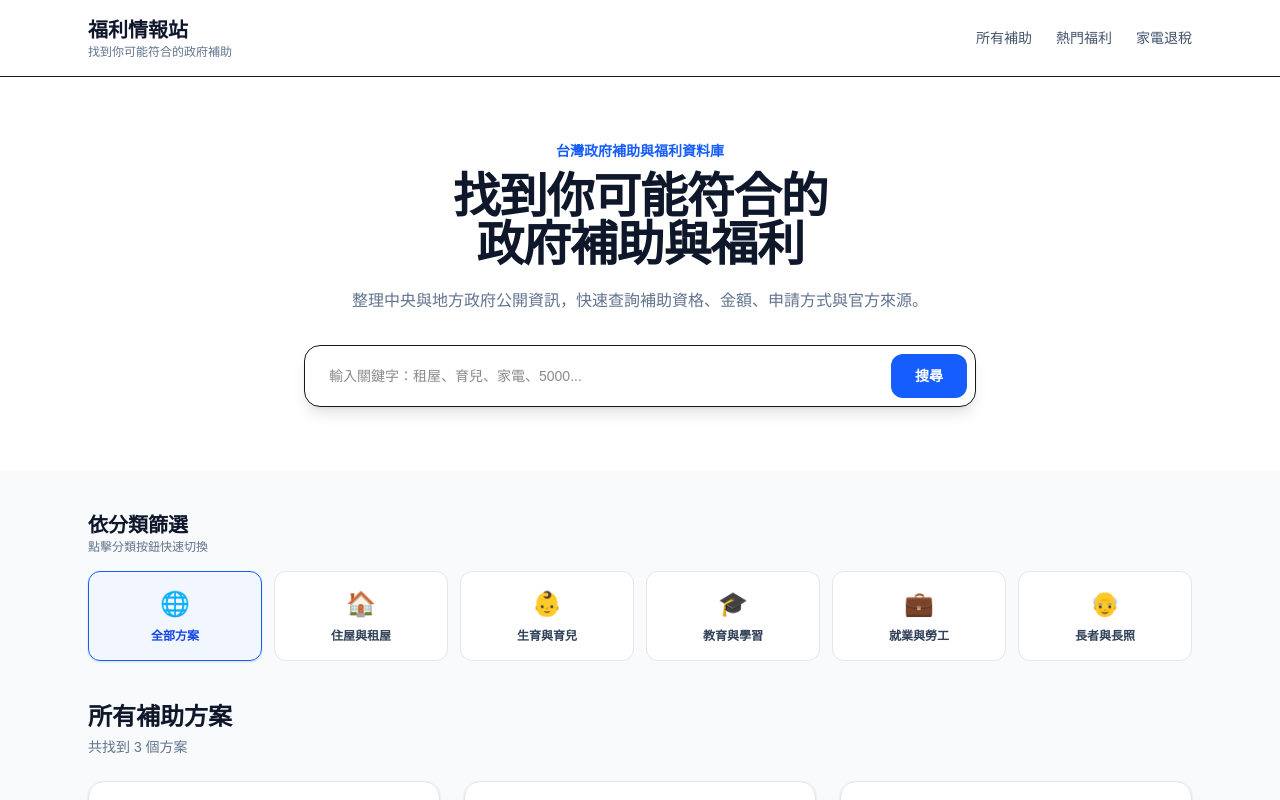
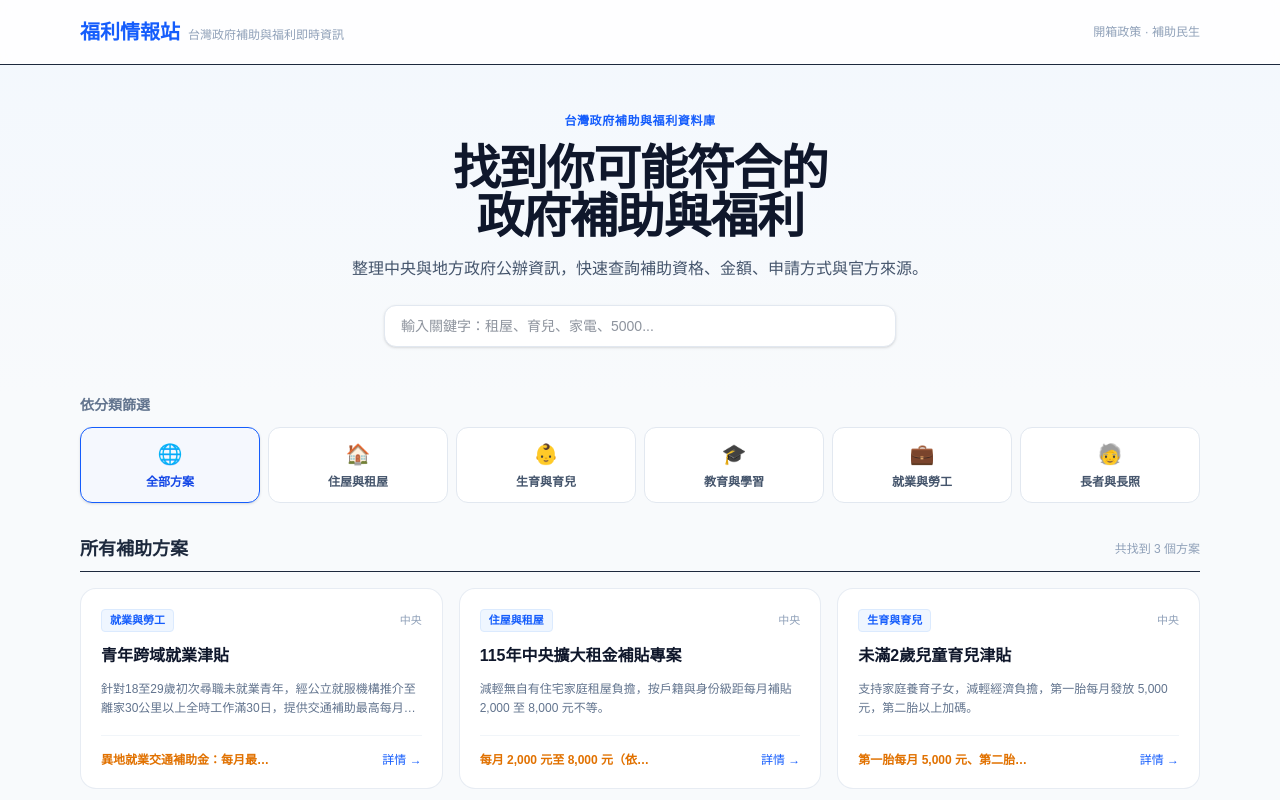
Before and after one commit to StanHung104/government-benefits, a Next.js app: page / in a window 1280 px wide. Shown: the top 800 px of the page. Built offline with nearby package versions, Linux system fonts and the light colour scheme; no server answers; the database is empty.

Commit message:
feat: enable live client-side data syncing with supabase

```diff
--- a/app/page.tsx
+++ b/app/page.tsx
@@ -1,199 +1,202 @@
+// app/page.tsx - Version 1.1
 "use client";
 
-import { useState } from "react";
+import { useState, useMemo, useEffect } from "react";
 import Link from "next/link";
-import { PROGRAMS, Program } from "@/lib/data";
+import { PROGRAMS as initialPrograms, Program } from "@/lib/data";
+import { supabase } from "@/lib/supabase";
+
+const CATEGORIES = [
+  { code: "all", name: "全部方案", icon: "🌐" },
+  { code: "housing", name: "住屋與租屋", icon: "🏠" },
+  { code: "childcare", name: "生育與育兒", icon: "👶" },
+  { code: "education", name: "教育與學習", icon: "🎓" },
+  { code: "employment", name: "就業與勞工", icon: "💼" },
+  { code: "elderly", name: "長者與長照", icon: "🧓" },
+];
 
 export default function Home() {
-  const [searchTerm, setSearchTerm] = useState("");
-  const [selectedCategory, setSelectedCategory] = useState<string>("ALL");
+  const [programs, setPrograms] = useState<Program[]>(initialPrograms);
+  const [selectedCategory, setSelectedCategory] = useState("all");
+  const [searchQuery, setSearchQuery] = useState("");
+  const [isSyncing, setIsSyncing] = useState(false);
 
-  const categories = [
-    { icon: "🌐", name: "全部方案", code: "ALL" },
-    { icon: "🏠", name: "住屋與租屋", code: "housing" },
-    { icon: "👶", name: "生育與育兒", code: "childcare" },
-    { icon: "🎓", name: "教育與學習", code: "education" },
-    { icon: "💼", name: "就業與勞工", code: "employment" },
-    { icon: "👴", name: "長者與長照", code: "elderly" },
-  ];
+  // 客戶端載入時即時向 Supabase 抓取最新資料
+  useEffect(() => {
+    async function fetchLatestPrograms() {
+      if (!supabase) return;
+      try {
+        setIsSyncing(true);
+        const { data, error } = await supabase
+          .from("programs")
+          .select("*")
+          .order("id", { ascending: false });
 
-  // 根據搜尋文字與分類進行即時篩選
-  const filteredPrograms = PROGRAMS.filter((item: Program) => {
-    const matchesSearch =
-      searchTerm.trim() === "" ||
-      item.name.toLowerCase().includes(searchTerm.toLowerCase()) ||
-      item.summary.toLowerCase().includes(searchTerm.toLowerCase()) ||
-      item.provider_agency.toLowerCase().includes(searchTerm.toLowerCase());
+        if (error) {
+          console.warn("Supabase 讀取異常，保留本地資料備援:", error.message);
+          return;
+        }
 
-    const matchesCategory =
-      selectedCategory === "ALL" || item.category_code === selectedCategory;
+        if (data && data.length > 0) {
+          setPrograms(data as Program[]);
+        }
+      } catch (err) {
+        console.warn("無法連線至 Supabase，維持展示本機快照:", err);
+      } finally {
+        setIsSyncing(false);
+      }
+    }
 
-    return matchesSearch && matchesCategory;
+    fetchLatestPrograms();
+  }, []);
+
+  const filteredPrograms = useMemo(() => {
+    return programs.filter((item) => {
+      const matchCategory =
+        selectedCategory === "all" || item.category_code === selectedCategory;
+      const matchSearch =
+        searchQuery === "" ||
+        item.name.toLowerCase().includes(searchQuery.toLowerCase()) ||
+        item.summary.toLowerCase().includes(searchQuery.toLowerCase()) ||
+        item.amount_desc.toLowerCase().includes(searchQuery.toLowerCase());
+      return matchCategory && matchSearch;
     });
+  }, [programs, selectedCategory, searchQuery]);
 
   return (
-    <main className="min-h-screen bg-slate-50">
-      {/* 頂部導航 */}
-      <header className="border-b bg-white">
-        <div className="mx-auto flex max-w-6xl items-center justify-between px-6 py-4">
+    <div className="min-h-screen bg-slate-50 text-slate-800">
+      {/* 導覽列 */}
+      <header className="border-b bg-white/80 backdrop-blur sticky top-0 z-50">
+        <div className="max-w-6xl mx-auto px-4 h-16 flex items-center justify-between">
           <div>
-            <div className="text-xl font-bold text-slate-900">福利情報站</div>
-            <div className="text-xs text-slate-500">找到你可能符合的政府補助</div>
+            <span className="font-extrabold text-xl text-blue-600">福利情報站</span>
+            <span className="text-xs text-slate-400 block sm:inline sm:ml-2">
+              台灣政府補助與福利即時資訊
+            </span>
           </div>
-
-          <nav className="flex gap-6 text-sm text-slate-600">
-            <button
-              onClick={() => {
-                setSelectedCategory("ALL");
-                setSearchTerm("");
-              }}
-              className="hover:text-blue-600"
-            >
-              所有補助
-            </button>
-            <a href="#" className="hover:text-blue-600">熱門福利</a>
-            <a href="#" className="hover:text-blue-600">家電退稅</a>
-          </nav>
+          <div className="text-xs text-slate-400 flex items-center gap-2">
+            {isSyncing && <span className="animate-pulse text-blue-500">● 雲端同步中</span>}
+            <span>開箱政策 · 補助民生</span>
+          </div>
         </div>
       </header>
 
-      {/* Hero 區塊與搜尋框 */}
-      <section className="bg-white">
-        <div className="mx-auto max-w-6xl px-6 py-16 text-center">
-          <p className="mb-3 text-sm font-semibold text-blue-600">
+      {/* 主橫幅 */}
+      <section className="py-12 px-4 text-center bg-gradient-to-b from-blue-50/50 to-transparent">
+        <div className="max-w-3xl mx-auto space-y-4">
+          <p className="text-xs font-semibold tracking-wider text-blue-600 uppercase">
             台灣政府補助與福利資料庫
           </p>
-
-          <h1 className="text-4xl font-bold tracking-tight text-slate-900 md:text-5xl">
-            找到你可能符合的
-            <br />
-            政府補助與福利
+          <h1 className="text-3xl sm:text-5xl font-extrabold text-slate-900 tracking-tight">
+            找到你可能符合的<br />政府補助與福利
           </h1>
-
-          <p className="mx-auto mt-5 max-w-2xl text-slate-500">
-            整理中央與地方政府公開資訊，快速查詢補助資格、金額、申請方式與官方來源。
+          <p className="text-sm sm:text-base text-slate-600">
+            整理中央與地方政府公辦資訊，快速查詢補助資格、金額、申請方式與官方來源。
           </p>
 
-          {/* 搜尋輸入框 */}
-          <div className="mx-auto mt-8 max-w-2xl">
-            <div className="flex items-center rounded-2xl border bg-white p-2 shadow-lg focus-within:ring-2 focus-within:ring-blue-500">
+          <div className="pt-2 max-w-lg mx-auto flex gap-2">
             <input
               type="text"
-                value={searchTerm}
-                onChange={(e) => setSearchTerm(e.target.value)}
               placeholder="輸入關鍵字：租屋、育兒、家電、5000..."
-                className="flex-1 px-4 py-3 text-sm outline-none bg-transparent"
+              value={searchQuery}
+              onChange={(e) => setSearchQuery(e.target.value)}
+              className="flex-1 px-4 py-2.5 rounded-xl border border-slate-200 focus:outline-none focus:ring-2 focus:ring-blue-500 bg-white shadow-sm text-sm"
             />
-              {searchTerm && (
+            {searchQuery && (
               <button
-                  onClick={() => setSearchTerm("")}
-                  className="mr-2 text-xs text-slate-400 hover:text-slate-600"
+                onClick={() => setSearchQuery("")}
+                className="px-3 py-2 text-xs text-slate-400 hover:text-slate-600"
               >
                 清除
               </button>
             )}
-              <div className="rounded-xl bg-blue-600 px-6 py-3 text-sm font-semibold text-white">
-                搜尋
-              </div>
-            </div>
           </div>
         </div>
       </section>
 
-      {/* 分類篩選按鈕 */}
-      <section className="mx-auto max-w-6xl px-6 py-10">
-        <div className="mb-4">
-          <h2 className="text-xl font-bold text-slate-900">依分類篩選</h2>
-          <p className="text-xs text-slate-500">點擊分類按鈕快速切換</p>
-        </div>
-
-        <div className="grid grid-cols-2 gap-3 sm:grid-cols-3 md:grid-cols-6">
-          {categories.map((category) => {
-            const isSelected = selectedCategory === category.code;
+      {/* 主體區塊 */}
+      <main className="max-w-6xl mx-auto px-4 pb-20 space-y-8">
+        {/* 分類清單 */}
+        <div>
+          <h2 className="text-sm font-bold text-slate-500 mb-3">依分類篩選</h2>
+          <div className="grid grid-cols-2 sm:grid-cols-3 md:grid-cols-6 gap-2">
+            {CATEGORIES.map((cat) => {
+              const active = selectedCategory === cat.code;
               return (
                 <button
-                key={category.code}
-                onClick={() => setSelectedCategory(category.code)}
-                className={`rounded-xl border p-4 text-center transition ${
-                  isSelected
-                    ? "border-blue-600 bg-blue-50/70 text-blue-700 shadow-sm"
-                    : "border-slate-200 bg-white text-slate-700 hover:border-slate-300"
+                  key={cat.code}
+                  onClick={() => setSelectedCategory(cat.code)}
+                  className={`p-3 rounded-xl border text-center transition flex flex-col items-center gap-1.5 ${
+                    active
+                      ? "border-blue-600 bg-blue-50/40 text-blue-700 shadow-sm"
+                      : "border-slate-200 bg-white hover:border-slate-300 text-slate-600"
                   }`}
                 >
-                <div className="text-2xl">{category.icon}</div>
-                <div className="mt-2 text-xs font-semibold">{category.name}</div>
+                  <span className="text-xl">{cat.icon}</span>
+                  <span className="text-xs font-semibold">{cat.name}</span>
                 </button>
               );
             })}
           </div>
-      </section>
-
-      {/* 補助方案清單 */}
-      <section className="mx-auto max-w-6xl px-6 pb-20">
-        <div className="mb-6 flex items-center justify-between">
-          <div>
-            <h2 className="text-2xl font-bold text-slate-900">
-              {selectedCategory === "ALL" ? "所有補助方案" : "分類補助方案"}
-            </h2>
-            <p className="mt-1 text-sm text-slate-500">
-              共找到 {filteredPrograms.length} 個方案
-            </p>
-          </div>
         </div>
 
-        {filteredPrograms.length > 0 ? (
-          <div className="grid gap-6 md:grid-cols-3">
-          {filteredPrograms.map((item: Program) => (
-            <div
+        {/* 方案清單 */}
+        <div className="space-y-4">
+          <div className="flex items-center justify-between border-b pb-2">
+            <h2 className="text-lg font-bold text-slate-800">
+              {selectedCategory === "all"
+                ? "所有補助方案"
+                : CATEGORIES.find((c) => c.code === selectedCategory)?.name}
+            </h2>
+            <span className="text-xs text-slate-400">
+              共找到 {filteredPrograms.length} 個方案
+            </span>
+          </div>
+
+          {filteredPrograms.length === 0 ? (
+            <div className="text-center py-16 bg-white rounded-2xl border border-dashed border-slate-200">
+              <p className="text-slate-400 text-sm">找不到符合條件的補助項目</p>
+            </div>
+          ) : (
+            <div className="grid grid-cols-1 md:grid-cols-2 lg:grid-cols-3 gap-4">
+              {filteredPrograms.map((item) => (
+                <Link
                   key={item.program_code}
-              className="flex flex-col justify-between rounded-2xl border border-slate-200 bg-white p-6 shadow-sm transition hover:border-blue-300 hover:shadow-md"
+                  href={`/programs/${item.program_code}`}
+                  className="bg-white rounded-2xl border border-slate-200/80 p-5 hover:border-blue-500 hover:shadow-md transition flex flex-col justify-between"
                 >
-                <div>
-                  <div className="flex items-center justify-between text-xs">
-                    <span className="font-semibold text-blue-600">
+                  <div className="space-y-3">
+                    <div className="flex items-center justify-between">
+                      <span className="text-[11px] font-semibold px-2 py-0.5 rounded bg-blue-50 text-blue-600 border border-blue-100">
                         {item.category_name}
                       </span>
-                    <span className="rounded bg-slate-100 px-2 py-0.5 text-slate-600">
+                      <span className="text-[11px] text-slate-400">
                         {item.provider_level === "CENTRAL" ? "中央" : "地方"}
                       </span>
                     </div>
 
-                  <h3 className="mt-3 text-lg font-bold text-slate-900">
+                    <h3 className="font-bold text-slate-900 group-hover:text-blue-600 transition">
                       {item.name}
                     </h3>
-
-                  <p className="mt-3 text-sm leading-6 text-slate-500 line-clamp-3">
+                    <p className="text-xs text-slate-500 line-clamp-2 leading-relaxed">
                       {item.summary}
                     </p>
                   </div>
 
-                <div className="mt-6 border-t pt-4">
-                  <div className="text-xs text-slate-400">
-                    主管機關：{item.provider_agency}
+                  <div className="pt-4 mt-4 border-t border-slate-100 flex items-center justify-between text-xs">
+                    <span className="font-bold text-amber-600 truncate max-w-[180px]">
+                      {item.amount_desc}
+                    </span>
+                    <span className="text-blue-600 font-medium group-hover:translate-x-0.5 transition inline-flex items-center">
+                      詳情 →
+                    </span>
                   </div>
-                  <Link
-                    href={`/programs/${item.program_code}`}
-                    className="mt-3 inline-block w-full rounded-xl bg-blue-50 py-2.5 text-center text-sm font-semibold text-blue-600 hover:bg-blue-600 hover:text-white transition"
-                  >
-                    查看詳細與導購優惠 →
                 </Link>
-                </div>
-              </div>
               ))}
             </div>
-        ) : (
-          <div className="rounded-2xl border border-dashed border-slate-300 bg-white p-12 text-center text-slate-400">
-            找不到符合「{searchTerm}」的補助方案，請嘗試其他關鍵字。
+          )}
         </div>
-        )}
-      </section>
-
-      {/* 頁腳 */}
-      <footer className="border-t bg-white">
-        <div className="mx-auto max-w-6xl px-6 py-8 text-sm text-slate-500">
-          本網站為資訊整理平台，實際資格、金額與申請結果以政府主管機關最新公告為準。
+      </main>
     </div>
-      </footer>
-    </main>
   );
 }
```
Lines whose indentation alone changed are shown as unchanged.
